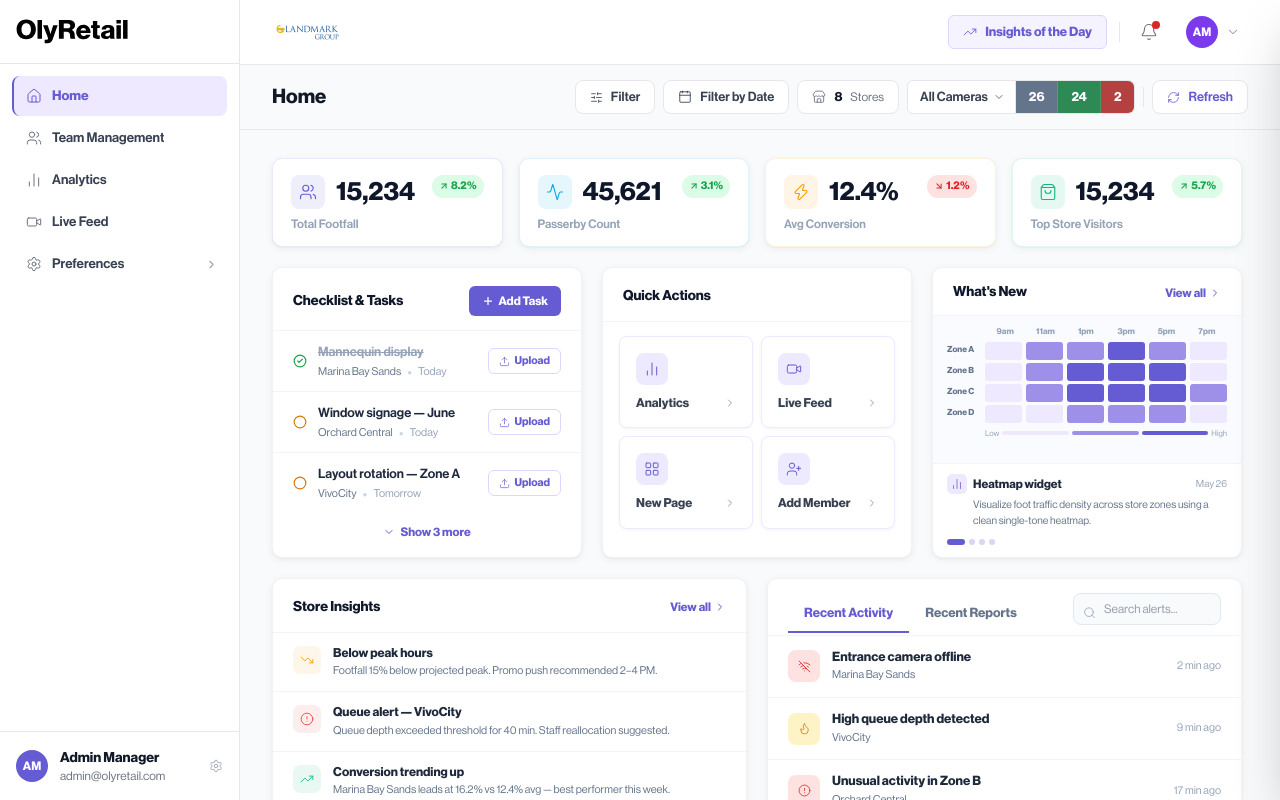
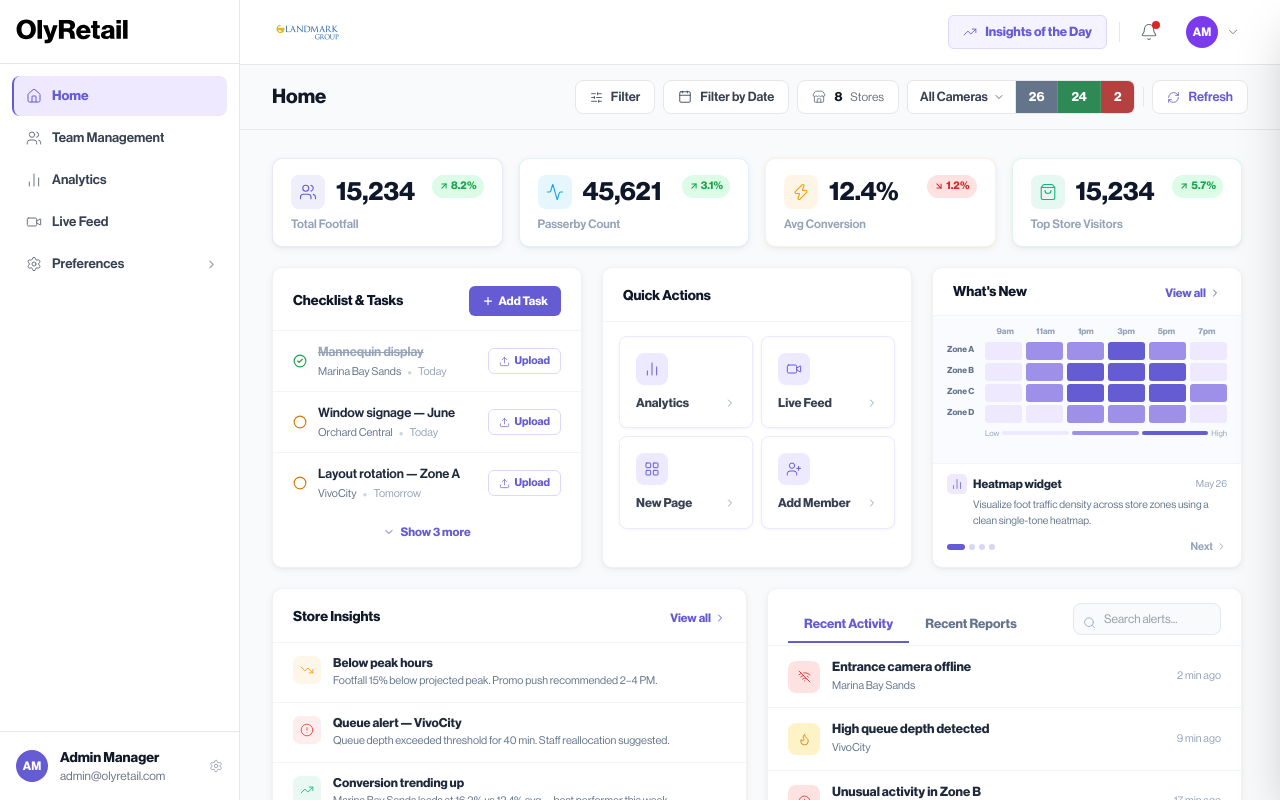
Before and after one commit to Ankush11901/Oly-Dashboard, a Next.js app: page /dashboard in a window 1280 px wide. Built offline with nearby package versions, Linux system fonts and the light colour scheme.

Commit message:
update dasboard

```diff
--- a/components/TopBar.tsx
+++ b/components/TopBar.tsx
@@ -42,8 +42,6 @@ const STORES_PERF = [
 ];
 
 function InsightsModal({ onClose }: { onClose: () => void }) {
-  const [period, setPeriod] = useState<'D'|'W'|'M'|'Y'>('D');
-
   useEffect(() => {
     const esc = (e: KeyboardEvent) => { if (e.key === 'Escape') onClose(); };
     document.addEventListener('keydown', esc);
@@ -181,7 +179,6 @@ function InsightsModal({ onClose }: { onClose: () => void }) {
                 <p style={{ fontSize: 13, fontWeight: 700, color: '#111827' }}>Hourly Traffic Trends</p>
                 <p style={{ fontSize: 11, color: '#6B7280', marginTop: 1 }}>Footfall vs. Passerby — all stores combined</p>
               </div>
-              <div style={{ display: 'flex', alignItems: 'center', gap: 12 }}>
               {/* Legend */}
               <div style={{ display: 'flex', gap: 12 }}>
                 {[{ c: PURPLE, l: 'Footfall' }, { c: '#00CE9C', l: 'Passerby' }].map(({ c, l }) => (
@@ -190,17 +187,6 @@ function InsightsModal({ onClose }: { onClose: () => void }) {
                     <span style={{ fontSize: 10.5, color: '#6B7280' }}>{l}</span>
                   </div>
                 ))}
-                </div>
-                {/* Period toggle */}
-                <div style={{ display: 'flex', border: '1px solid #E5E7EB', borderRadius: 6, overflow: 'hidden' }}>
-                  {(['D','W','M','Y'] as const).map(p => (
-                    <button key={p} onClick={() => setPeriod(p)} style={{
-                      width: 28, height: 24, fontSize: 10.5, fontWeight: 600, border: 'none',
-                      cursor: 'pointer', background: period === p ? PURPLE : 'transparent',
-                      color: period === p ? 'white' : '#374151', transition: 'all 120ms',
-                    }}>{p}</button>
-                  ))}
-                </div>
               </div>
             </div>
             <svg viewBox={`0 0 ${TW} ${TH + 18}`} style={{ width: '100%', height: TH + 18, overflow: 'visible' }}>
--- a/components/WhatsNewCarousel.tsx
+++ b/components/WhatsNewCarousel.tsx
@@ -178,7 +178,7 @@ const SLIDES = [
   },
 ];
 
-const INTERVAL = 12000;
+const INTERVAL = 7000;
 
 // ── "View All" modal ───────────────────────────────────────────────────────────
 function ViewAllModal({ onClose }: { onClose: () => void }) {
@@ -334,7 +334,9 @@ export function WhatsNewCarousel() {
             {slide.desc}
           </p>
 
-          {/* Dots — single brand colour, pill for active */}
+          {/* Dots + Next — same row */}
+          <div style={{ display: 'flex', alignItems: 'center', justifyContent: 'space-between' }}>
+            {/* Dots */}
             <div style={{ display: 'flex', alignItems: 'center', gap: 4 }}>
               {SLIDES.map((s, i) => (
                 <button
@@ -352,6 +354,23 @@ export function WhatsNewCarousel() {
                 />
               ))}
             </div>
+
+            {/* Next button */}
+            <button
+              onClick={() => navigate((current + 1) % SLIDES.length)}
+              style={{
+                display: 'flex', alignItems: 'center', gap: 3,
+                padding: 0, border: 'none', background: 'transparent',
+                cursor: 'pointer', color: '#94A3B8',
+                fontSize: 11, fontWeight: 500,
+                transition: 'color 150ms',
+              }}
+              onMouseEnter={e => (e.currentTarget as HTMLElement).style.color = PURPLE}
+              onMouseLeave={e => (e.currentTarget as HTMLElement).style.color = '#94A3B8'}
+            >
+              Next <ChevronRight size={11} strokeWidth={2} />
+            </button>
+          </div>
         </div>
       </div>
 
```
Lines whose indentation alone changed are shown as unchanged.
